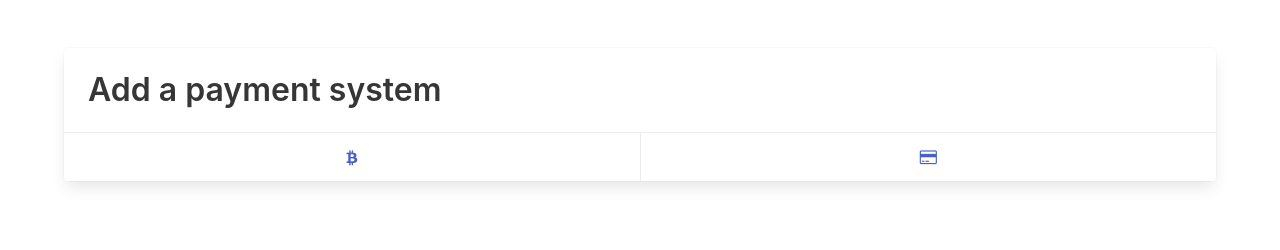
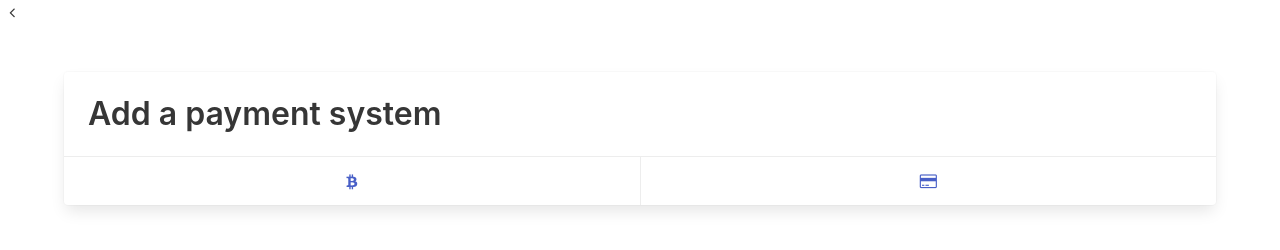
Before and after one commit to tchardin/recs, a website: page public/activate.html in a window 1280 px wide. Drawn offline with nearby package versions, Linux system fonts and the light colour scheme.

Commit message:
fixed routing

```diff
--- a/public/activate.html
+++ b/public/activate.html
@@ -12,6 +12,15 @@
       </style>
 </head>
 <body>
+  <nav class="nav">
+    <div class="nav-left">
+      <a class="nav-item" href="/login">
+        <span class="icon">
+          <i class="fa fa-angle-left"></i>
+        </span>
+      </a>
+    </div>
+  </nav>
   <div class="section">
     <div class="container">
       <div class="card">
--- a/server.js
+++ b/server.js
@@ -33,10 +33,6 @@ server.use(express.static('public'))
 
 server.get('/', (req, res) => {
   res.sendFile('index.html')
-})
-
-server.get('/activate', (req, res) => {
-  res.sendFile('activate.html')
 })
 
 server.get('/login', (req, res) => {
```
Also changed, not shown: public/index.html (+1 -1 lines).
